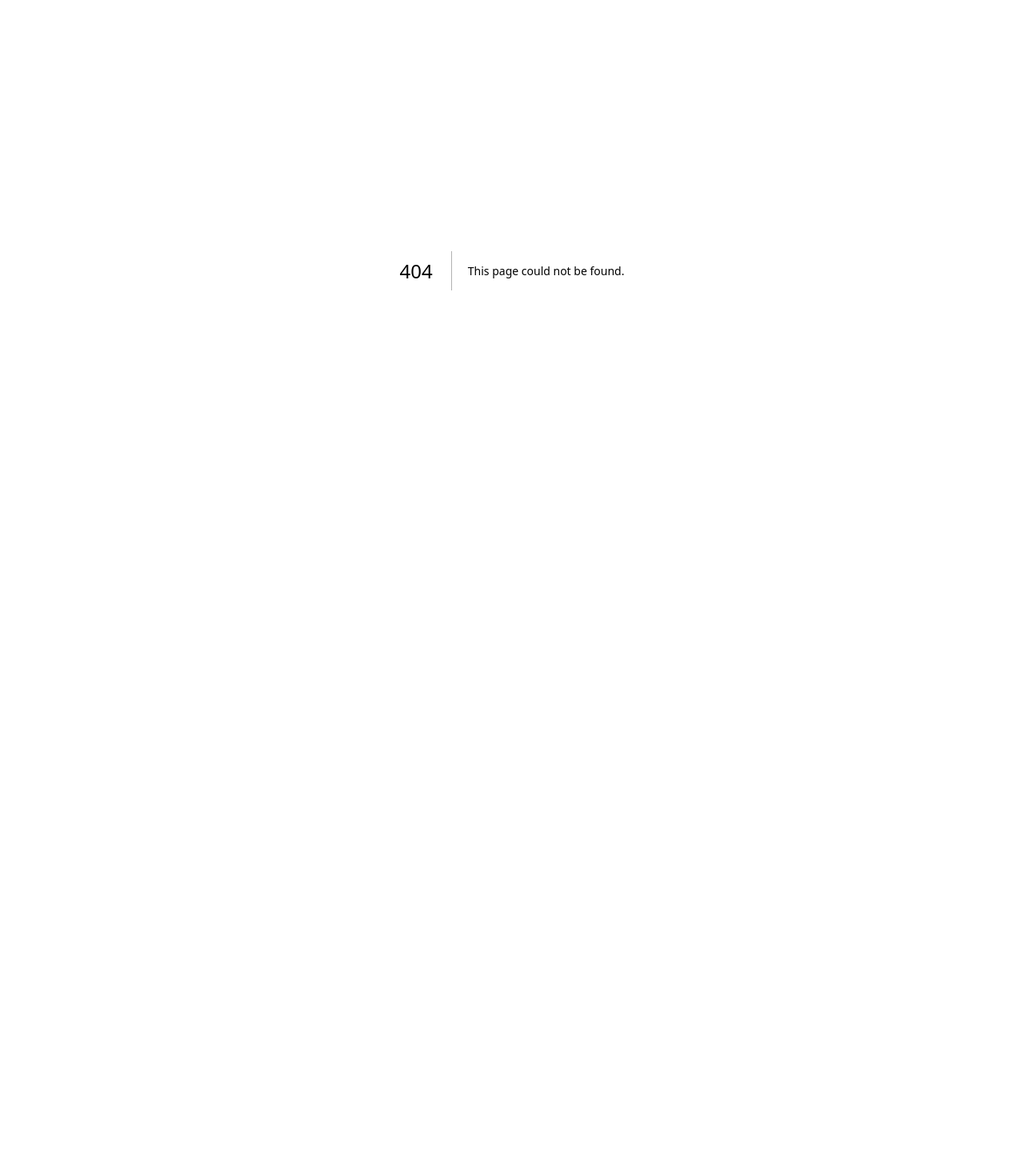
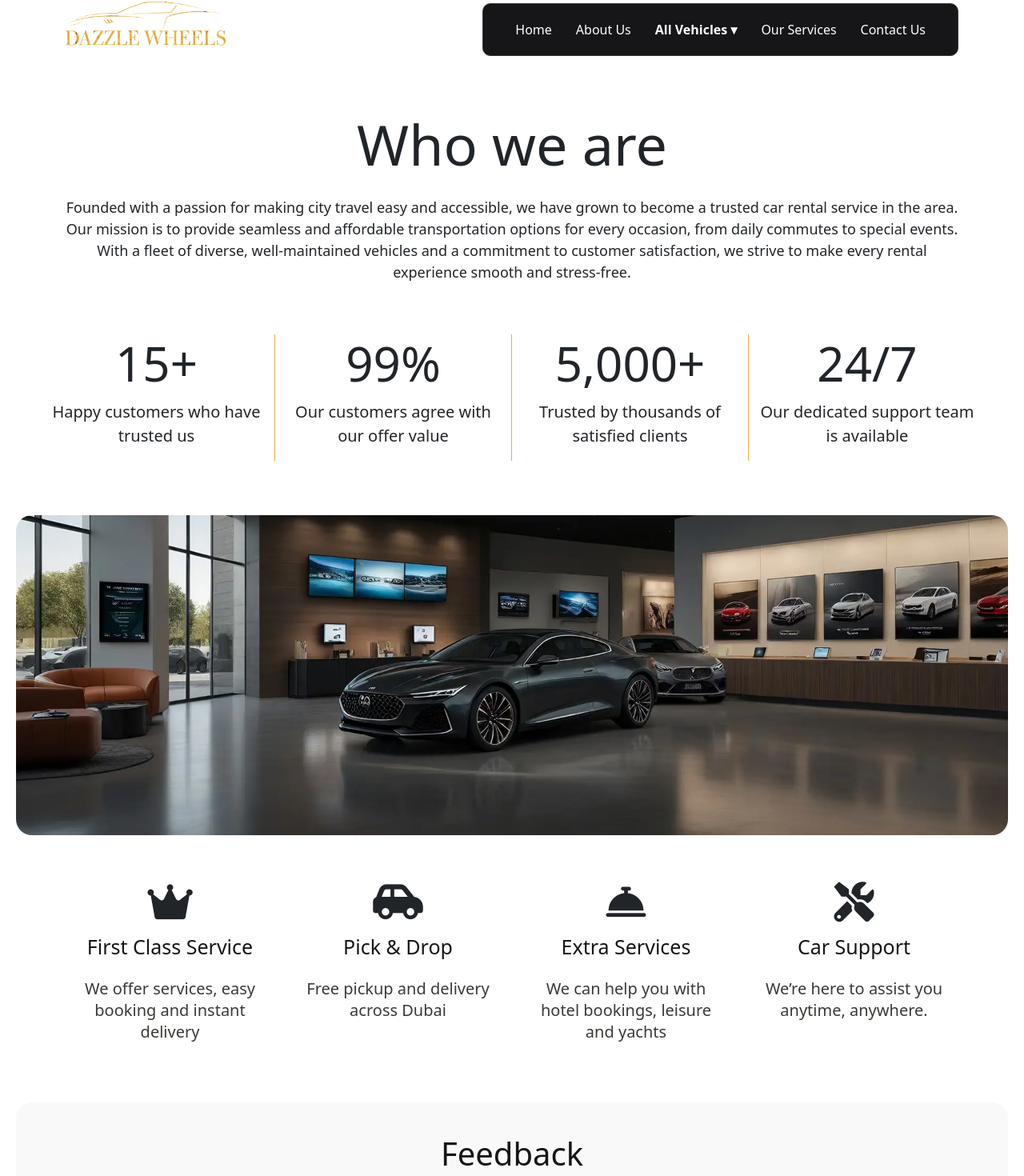
Before and after one commit to hassu1/dazzle_two, a Next.js app: page /about in a window 1280 px wide. Before the commit this address had no page. Shown: the part 62-1532 px from the top of the page at 80% size. Before the commit the page ends 800 px from the top, so only its background shows below. Built offline with nearby package versions, Linux system fonts and the light colour scheme.

Commit message:
about us page done

```diff
--- /dev/null
+++ b/src/app/about/about.css
@@ -0,0 +1,22 @@
+.heading-lg{
+    margin-bottom: 10px;
+    font-size: 70px;
+    font-weight: 500;
+    line-height: 1.2em;
+}
+.para_p{
+    font-size: 18px;
+    font-weight: 400;
+    line-height: 1.5em;
+}
+.m-20{margin:20px;}
+.b-20{border-radius: 20px;}
+.border-endd{border-right: 1px solid #E5AF3E!important}
+
+@media only screen and (max-width: 600px) {
+    .heading-lg{font-size:40px}
+    .m-20, .b-20{
+        margin:0;
+        border-radius:0;
+    }
+}
--- /dev/null
+++ b/src/app/about/components/AboutBg.tsx
@@ -0,0 +1,8 @@
+import '../about.css'
+export default function AboutBg(){
+    return(
+        <>
+            <section className='m-20 b-20' style={{ padding: '200px' , backgroundImage: 'url(/img/about-011.webp)', backgroundSize:'cover',backgroundRepeat:'no-repeat'}}></section>
+        </>
+    )
+}
--- /dev/null
+++ b/src/app/about/components/AboutSection.tsx
@@ -0,0 +1,17 @@
+import '../about.css'
+export default function AboutSection(){
+  return(
+      <>
+        <section style={{ paddingTop:'200px'}}>
+            <div className="container">
+                <div className="row">
+                    <div className="col-md-12 col-12 m-auto text-center">
+                        <h1 className="heading-lg">Who we are</h1>
+                        <p className="para_p mt-4">Founded with a passion for making city travel easy and accessible, we have grown to become a trusted car rental service in the area. Our mission is to provide seamless and affordable transportation options for every occasion, from daily commutes to special events. With a fleet of diverse, well-maintained vehicles and a commitment to customer satisfaction, we strive to make every rental experience smooth and stress-free.</p>
+                    </div>
+                </div>
+            </div>
+        </section>
+    </>
+  )
+}
--- /dev/null
+++ b/src/app/about/components/StatsSection.tsx
@@ -0,0 +1,28 @@
+export default function StatsSection() {
+  const stats = [
+    { value: "15+", label: "Happy customers who have trusted us" },
+    { value: "99%", label: "Our customers agree with our offer value" },
+    { value: "5,000+", label: "Trusted by thousands of satisfied clients" },
+    { value: "24/7", label: "Our dedicated support team is available" },
+  ];
+
+  return (
+    <section className="p-5">
+      <div className="container-fluid">
+        <div className="row text-center">
+          {stats.map((item, index) => (
+            <div
+              key={index}
+              className={`col-6 col-md-3 d-flex flex-column justify-content-center align-items-center ${
+                index !== stats.length - 1 ? 'border-endd' : ''
+              }`}
+            >
+              <h2 style={{ marginBottom:'10px', fontSize:'60px',fontWeight:500,lineHeight:'1.2em'}}>{item.value}</h2>
+              <p className="para_p" style={{fontSize:'20px'}}>{item.label}</p>
+            </div>
+          ))}
+        </div>
+      </div>
+    </section>
+  );
+}
--- /dev/null
+++ b/src/app/about/page.tsx
@@ -0,0 +1,27 @@
+import Header from "@components/components/Header";
+import Footer from "@components/components/Footer";
+import AboutSection from "./components/AboutSection";
+import StatsSection from "./components/StatsSection";
+import AboutBg from "./components/AboutBg";
+import WhyChooseUs from "@components/components/WhyChooseUs";
+import Testimonal from "@components/components/Testimonal";
+import Sponsor from "@components/components/Sponsor";
+import "./about.css";
+
+export default function About() {
+  return (
+    <>
+      <Header />
+      <AboutSection />
+      <StatsSection />
+      <AboutBg />
+      <div className="mt-5">
+        <WhyChooseUs />
+      </div>
+      <Testimonal />
+      <Sponsor />
+
+      <Footer />
+    </>
+  );
+}
--- a/src/app/page.tsx
+++ b/src/app/page.tsx
@@ -20,7 +20,7 @@ export default function Home() {
       <Header />
       <Banner />
       {/* <DarkSlider /> */}
-      {/* <BannerForm /> */}
+      <BannerForm />
       <Sponsor />
       <CarCategory />
       <OurFleet />
--- a/src/components/Sponsor.tsx
+++ b/src/components/Sponsor.tsx
@@ -19,7 +19,7 @@ export default function Sponsor() {
   ];
 
   return (
-    <div style={{ padding: '40px 0', background: '#f9f9f9', margin:'20px', borderRadius:'20px' }}>
+    <div style={{ padding: '40px 0', background: '', margin:'20px', borderRadius:'20px' }}>
       <Swiper
         modules={[Autoplay]}
         autoplay={{ delay: 0, disableOnInteraction: false }}
```
Also changed, not shown: public/img/about-011.webp (added).
